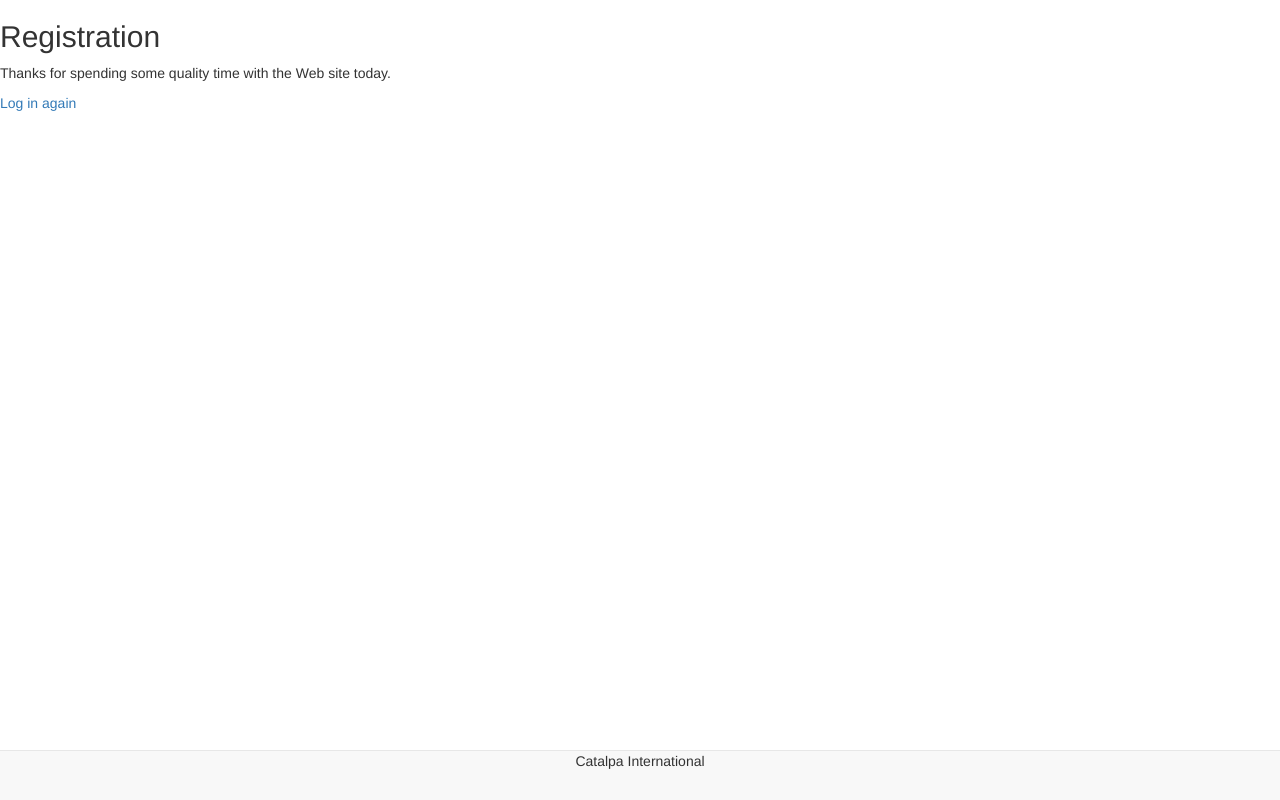
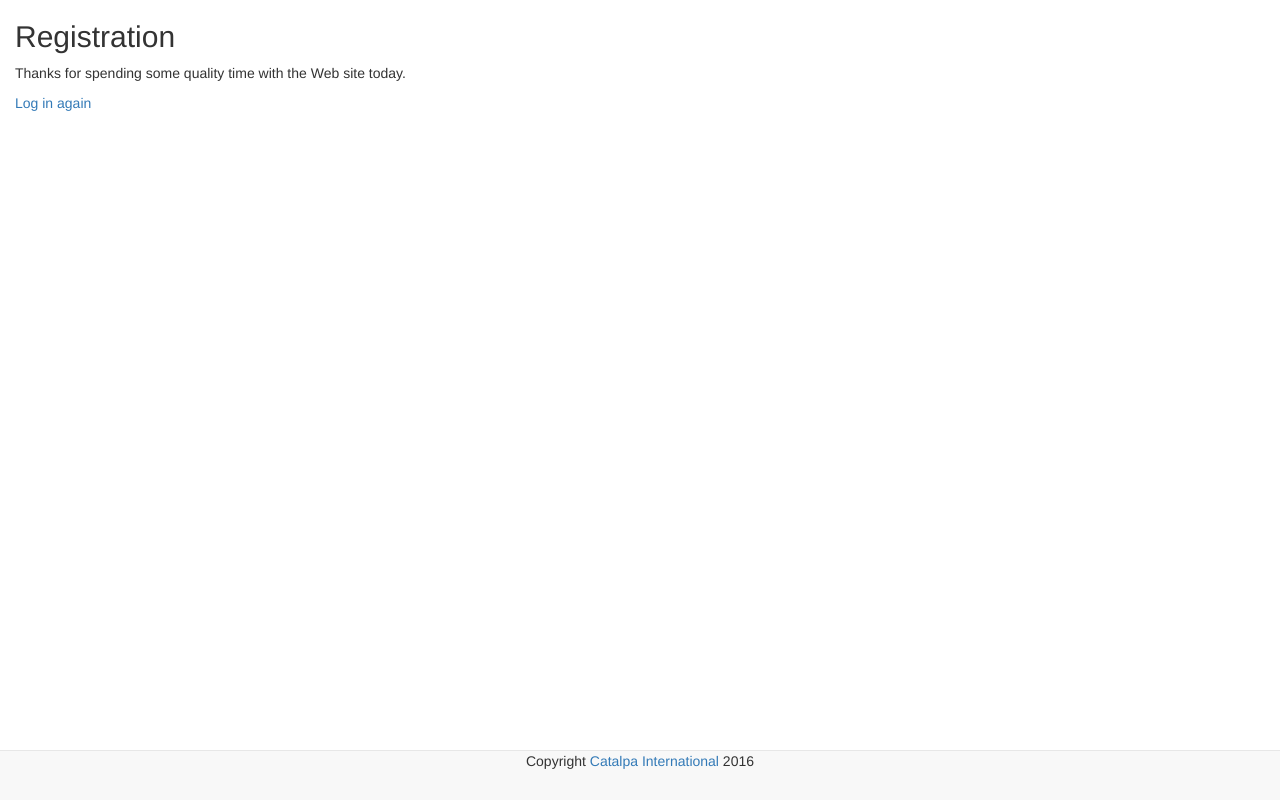
Before and after one commit to catalpainternational/DjangoTemplate, a Django app: template project_name/templates/registration/logged_out.html in a window 1280 px wide. Run offline with Django 3.2, Linux system fonts and the light colour scheme; the template is opened without the code that fills it, so the values that code supplies are empty; some libraries are stand-ins or nearby versions.

Commit message:
modified base template

```diff
--- a/project_name/templates/base.html
+++ b/project_name/templates/base.html
@@ -14,19 +14,24 @@
 
     <body>
 
+        <div class="container-fluid">
             {% block header %}
             {% endblock %}
+        </div>
 
+        <div class="container-fluid">
             {% block content %}
             {% endblock %}
+        </div>
 
         {% block footer %}
             <nav class="navbar navbar-default navbar-fixed-bottom">
                 <div class="container">
-                <p align="center">Catalpa International</p>
+                    <p align="center">Copyright <a href="http://catalpa.io">Catalpa International</a> 2016</p>
                 </div>
             </nav>
         {% endblock %}
 
+
     </body>
 </html>
```
Lines whose indentation alone changed are shown as unchanged.
